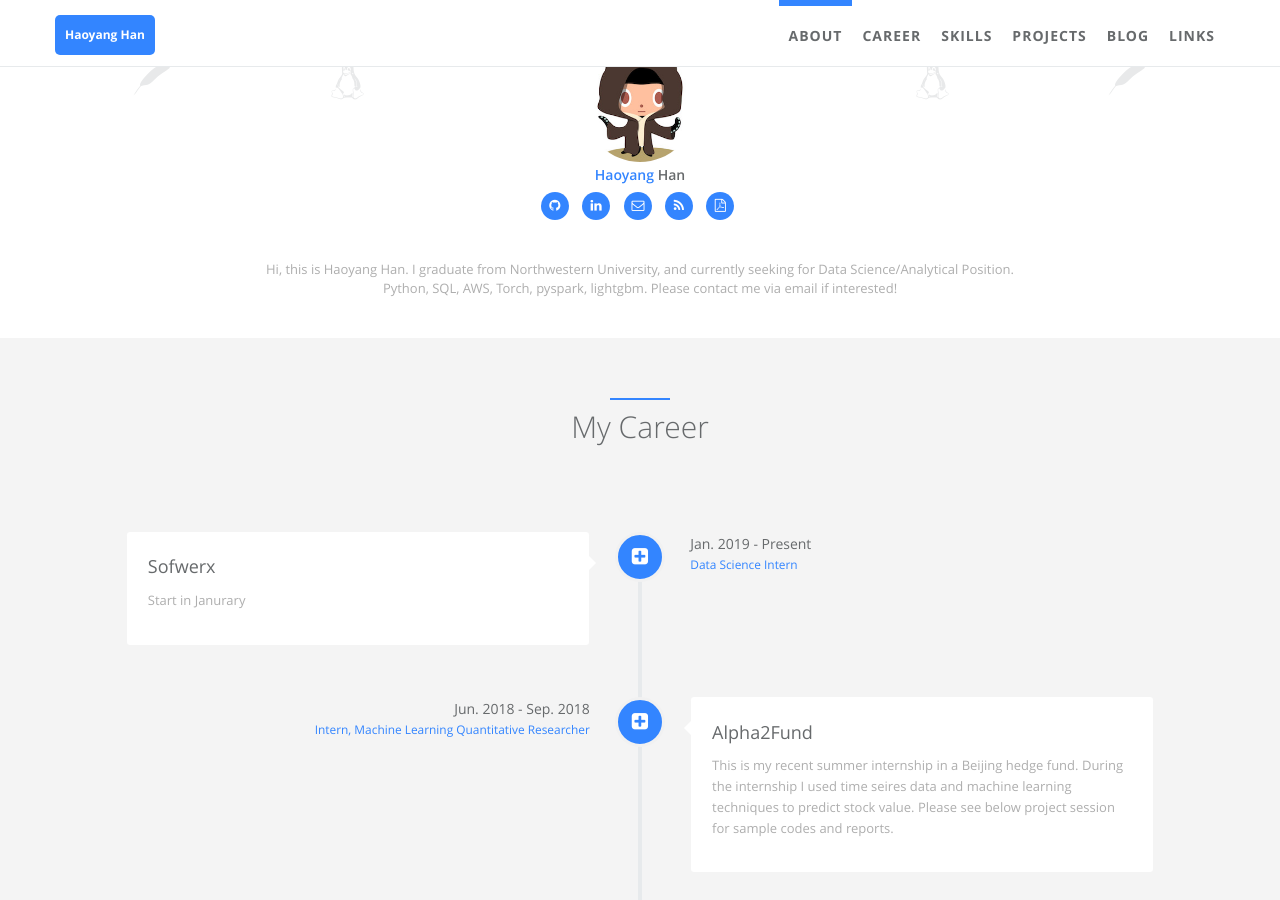
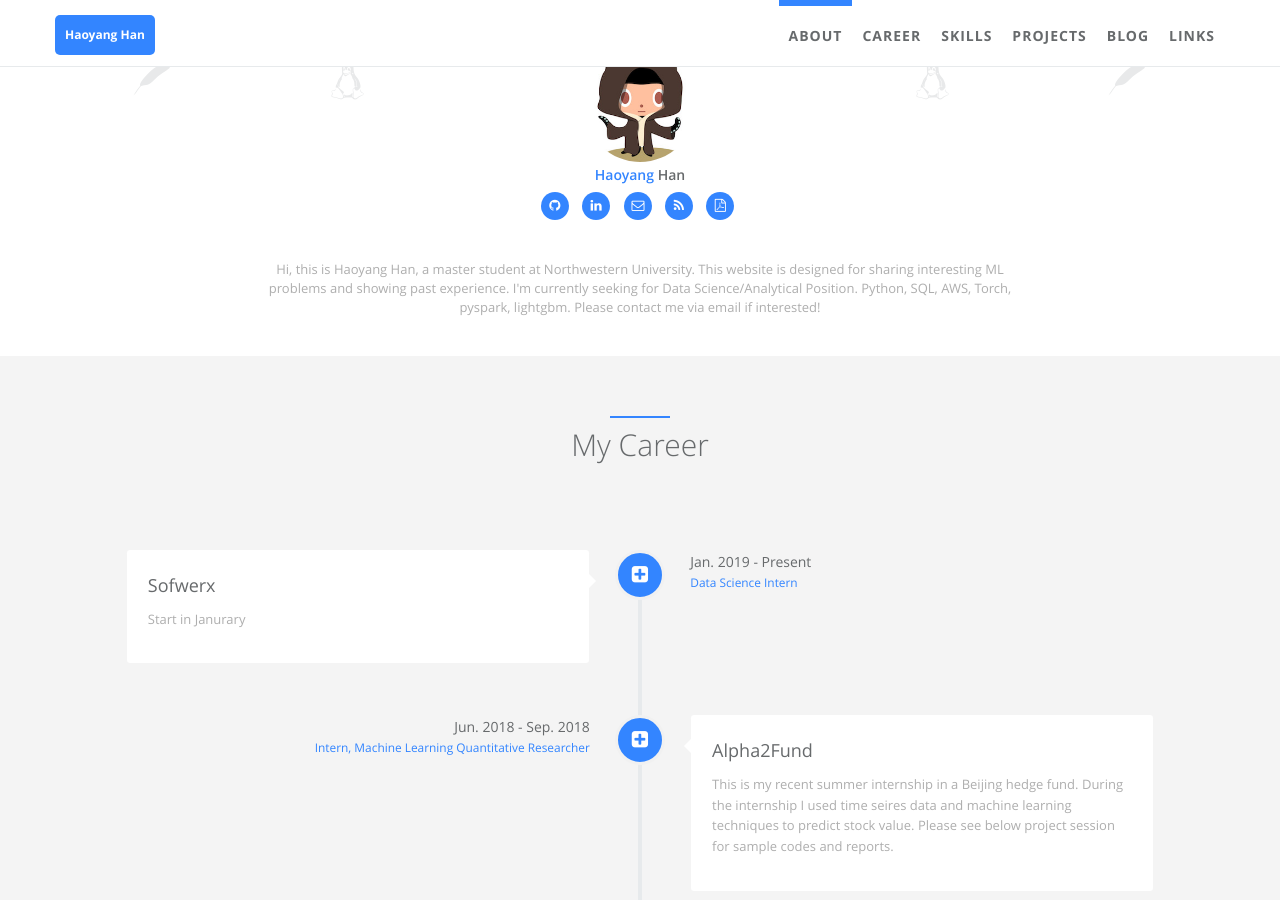
Before and after one commit to HaoyangHan/HaoyangHan.github.io, a Jekyll site: the page built from index.html, in a window 1280 px wide and 900 px high, scrolled down 563 px. Built offline with Jekyll 4.4.1, drawn with Linux system fonts in a browser that asks for light colours.

Commit message:
title change

```diff
--- a/_config.yml
+++ b/_config.yml
@@ -28,7 +28,7 @@
   skill_icon2:
     - name: fa-linux
     - name: icon-apache
-  desc: Hi, this is Haoyang Han. I graduate from Northwestern University, and currently seeking for Data Science/Analytical Position. Python, SQL, AWS, Torch, pyspark, lightgbm. Please contact me via email if interested!  # Describe yourself.
+  desc: Hi, this is Haoyang Han, a master student at Northwestern University. This website is designed for sharing interesting ML problems and showing past experience. I'm currently seeking for Data Science/Analytical Position. Python, SQL, AWS, Torch, pyspark, lightgbm. Please contact me via email if interested!  # Describe yourself.
 
 # comment
 disqus:  # if you wanna comment feature, go to https://disqus.com/ to get your configuration; if not, comment following two lines.
```
